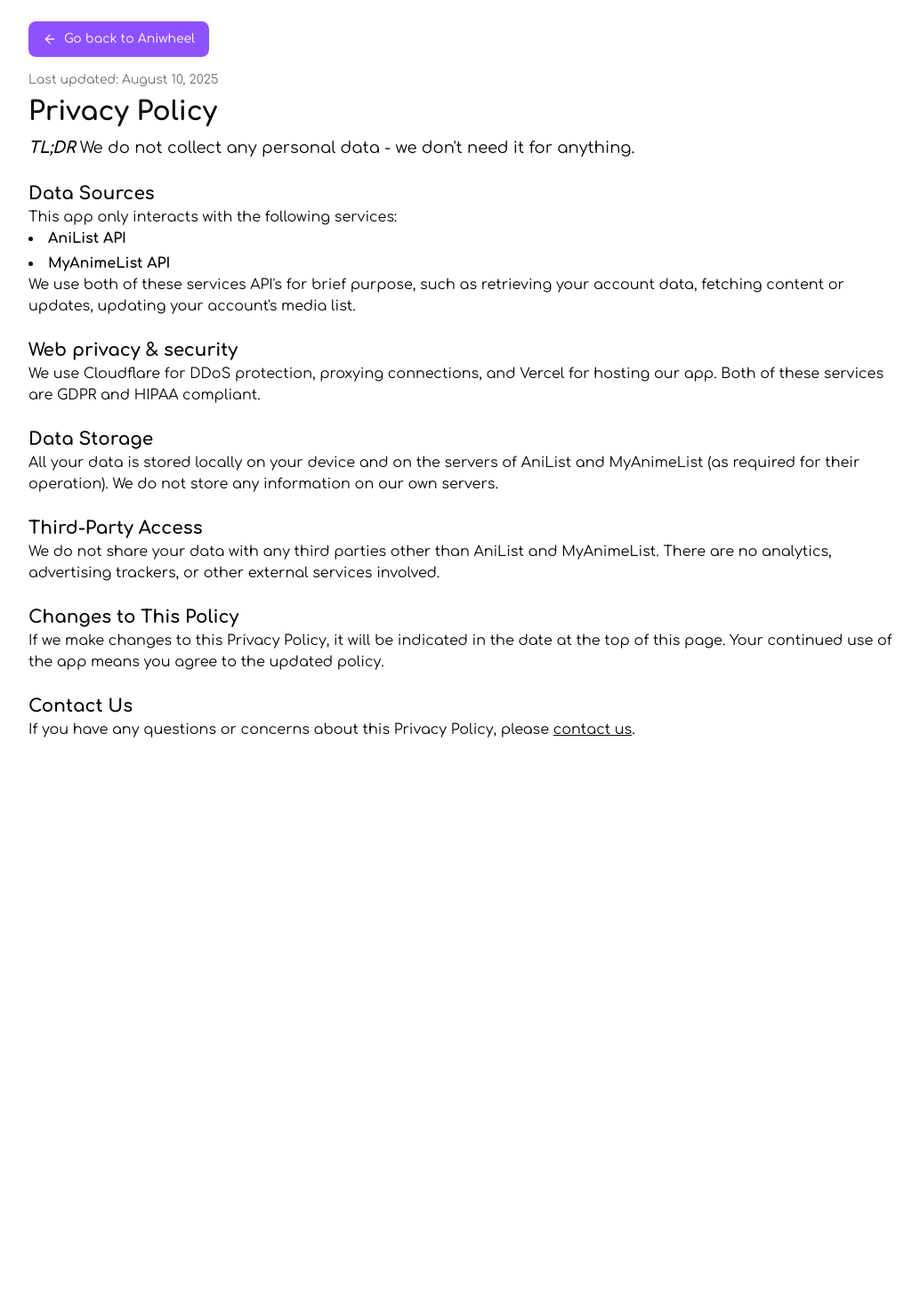
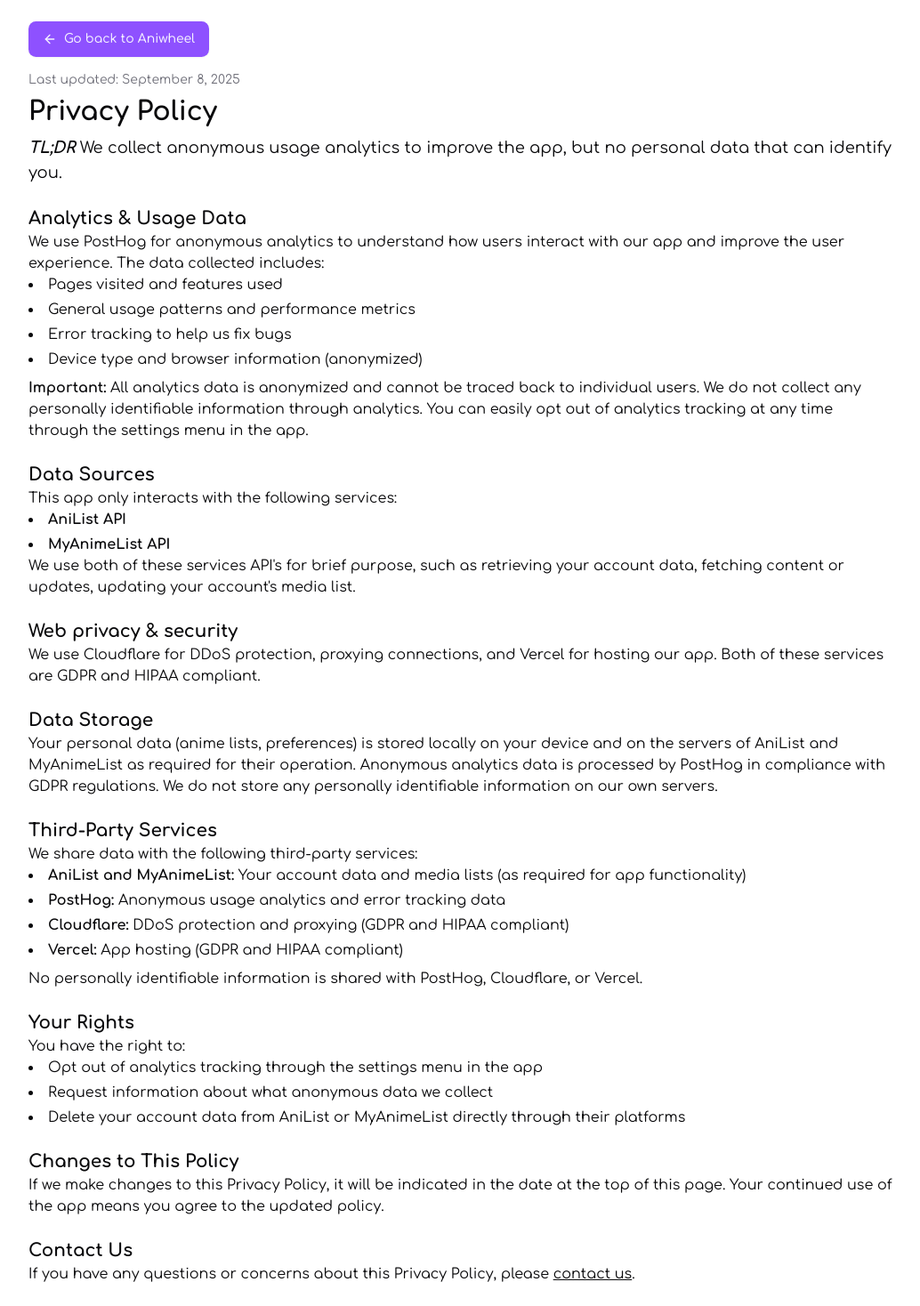
Before and after one commit to Jgrtowy/aniwheel, a Next.js app: page /privacy in a window 1280 px wide. Shown: the whole page at 89% size, without its empty margins (120-1154 px from the left). Before the commit the page ends 856 px from the top, so only its background shows below. Built offline with nearby package versions, Linux system fonts and the light colour scheme; no server answers.

Commit message:
Add posthog analytics

```diff
--- a/next.config.ts
+++ b/next.config.ts
@@ -5,7 +5,7 @@
         remotePatterns: [
             {
                 protocol: "https",
-                hostname: "s4.anilist.co",
+                hostname: "*.anilist.co",
                 port: "",
                 pathname: "/**",
             },
@@ -29,6 +29,20 @@
             },
         ];
     },
+    async rewrites() {
+        return [
+            {
+                source: "/skibidi/static/:path*",
+                destination: "https://eu-assets.i.posthog.com/static/:path*",
+            },
+            {
+                source: "/skibidi/:path*",
+                destination: "https://eu.i.posthog.com/:path*",
+            },
+        ];
+    },
+    // This is required to support PostHog trailing slash API requests
+    skipTrailingSlashRedirect: true,
 };
 
 export default nextConfig;
--- a/package.json
+++ b/package.json
@@ -41,6 +41,8 @@
     "next-auth": "^4.24.11",
     "next-themes": "^0.4.6",
     "ogl": "^1.0.11",
+    "posthog-js": "^1.261.7",
+    "posthog-node": "^5.8.2",
     "react": "^19.0.0",
     "react-dom": "^19.0.0",
     "sonner": "^2.0.6",
--- a/src/app/privacy/page.tsx
+++ b/src/app/privacy/page.tsx
@@ -6,10 +6,10 @@
 
 export const metadata: Metadata = {
     title: "Privacy Policy",
-    description: "Aniwheel Privacy Policy - Learn how we protect your data and privacy. We don't collect personal data and only interact with AniList and MyAnimeList APIs.",
+    description: "Aniwheel Privacy Policy - Learn how we protect your data and privacy. We collect anonymous analytics to improve the app, but no personal data that can identify you.",
     openGraph: {
         title: "Privacy Policy | Aniwheel",
-        description: "Aniwheel Privacy Policy - Learn how we protect your data and privacy. We don't collect personal data and only interact with AniList and MyAnimeList APIs.",
+        description: "Aniwheel Privacy Policy - Learn how we protect your data and privacy. We collect anonymous analytics to improve the app, but no personal data that can identify you.",
     },
     robots: { index: true, follow: true },
 };
@@ -24,14 +24,28 @@
                         Go back to Aniwheel
                     </Button>
                 </Link>
-                <p className="text-sm text-muted-foreground">Last updated: August 10, 2025</p>
+                <p className="text-sm text-muted-foreground">Last updated: September 8, 2025</p>
                 <h1 className="text-3xl font-bold">Privacy Policy</h1>
                 <h2 className="text-lg">
-                    <span className="font-bold italic">TL;DR</span> We do not collect any personal data - we don't need it for anything.
+                    <span className="font-bold italic">TL;DR</span> We collect anonymous usage analytics to improve the app, but no personal data that can identify you.
                 </h2>
             </header>
 
             <main className="space-y-6">
+                <section>
+                    <h2 className="text-xl font-bold">Analytics & Usage Data</h2>
+                    <p>We use PostHog for anonymous analytics to understand how users interact with our app and improve the user experience. The data collected includes:</p>
+                    <ul className="list-disc list-inside space-y-1">
+                        <li>Pages visited and features used</li>
+                        <li>General usage patterns and performance metrics</li>
+                        <li>Error tracking to help us fix bugs</li>
+                        <li>Device type and browser information (anonymized)</li>
+                    </ul>
+                    <p className="mt-2">
+                        <strong>Important:</strong> All analytics data is anonymized and cannot be traced back to individual users. We do not collect any personally identifiable information through analytics. You can easily opt out of analytics tracking at any time through the settings menu in the app.
+                    </p>
+                </section>
+
                 <section>
                     <h2 className="text-xl font-bold">Data Sources</h2>
                     <p>This app only interacts with the following services:</p>
@@ -53,12 +67,40 @@
 
                 <section>
                     <h2 className="text-xl font-bold">Data Storage</h2>
-                    <p>All your data is stored locally on your device and on the servers of AniList and MyAnimeList (as required for their operation). We do not store any information on our own servers.</p>
+                    <p>
+                        Your personal data (anime lists, preferences) is stored locally on your device and on the servers of AniList and MyAnimeList as required for their operation. Anonymous analytics data is processed by PostHog in compliance with GDPR regulations. We do not store any personally identifiable
+                        information on our own servers.
+                    </p>
                 </section>
 
                 <section>
-                    <h2 className="text-xl font-bold">Third-Party Access</h2>
-                    <p>We do not share your data with any third parties other than AniList and MyAnimeList. There are no analytics, advertising trackers, or other external services involved.</p>
+                    <h2 className="text-xl font-bold">Third-Party Services</h2>
+                    <p>We share data with the following third-party services:</p>
+                    <ul className="list-disc list-inside space-y-1">
+                        <li>
+                            <strong>AniList and MyAnimeList:</strong> Your account data and media lists (as required for app functionality)
+                        </li>
+                        <li>
+                            <strong>PostHog:</strong> Anonymous usage analytics and error tracking data
+                        </li>
+                        <li>
+                            <strong>Cloudflare:</strong> DDoS protection and proxying (GDPR and HIPAA compliant)
+                        </li>
+                        <li>
+                            <strong>Vercel:</strong> App hosting (GDPR and HIPAA compliant)
+                        </li>
+                    </ul>
+                    <p className="mt-2">No personally identifiable information is shared with PostHog, Cloudflare, or Vercel.</p>
+                </section>
+
+                <section>
+                    <h2 className="text-xl font-bold">Your Rights</h2>
+                    <p>You have the right to:</p>
+                    <ul className="list-disc list-inside space-y-1">
+                        <li>Opt out of analytics tracking through the settings menu in the app</li>
+                        <li>Request information about what anonymous data we collect</li>
+                        <li>Delete your account data from AniList or MyAnimeList directly through their platforms</li>
+                    </ul>
                 </section>
 
                 <section>
--- a/src/components/AnimeCard.tsx
+++ b/src/components/AnimeCard.tsx
@@ -18,6 +18,7 @@
           variant?: "default" | "compact";
           showDetails?: boolean;
           className?: string;
+          isRecommendation?: boolean;
       }
     | {
           anime: MediaItem;
@@ -25,10 +26,11 @@
           variant?: "default" | "compact";
           showDetails?: boolean;
           className?: string;
+          isRecommendation?: boolean;
       };
 
 const AnimeCard = memo(function AnimeCard(props: AnimeCardProps) {
-    const { anime, isStatic, variant = "default", showDetails = true, className } = props;
+    const { anime, isStatic, variant = "default", showDetails = true, className, isRecommendation = false } = props;
     const checked = isStatic ? true : props.checked;
 
     const { toggleSelectedMedia } = useAnimeStore();
@@ -37,8 +39,8 @@
 
     const getCardClasses = () => {
         if (variant === "compact") return cn("relative flex flex-col justify-between p-0.5 rounded-lg transition-all overflow-hidden aspect-square", !isStatic && "cursor-pointer", checked ? "brightness-100 opacity-100" : "brightness-75 opacity-75", className);
-        if (viewMode === "list") return cn("relative flex sm:flex-row gap-2 items-center rounded-2xl");
-        if (viewMode === "compact") return cn("relative flex flex-row gap-2 items-center");
+        if (viewMode === "list" && !isRecommendation) return cn("relative flex sm:flex-row gap-2 items-center rounded-2xl");
+        if (viewMode === "compact" && !isRecommendation) return cn("relative flex flex-row gap-2 items-center");
         return cn(
             "relative flex flex-col justify-between p-1 sm:p-2 rounded-lg brightness-75 opacity-75 w-[calc(100%-2rem)] sm:w-full sm:scale-90 aspect-[4] sm:aspect-square",
             !isStatic && "cursor-pointer transition-all duration-125 outline-none focus-visible:border-ring focus-visible:ring-ring/75 focus-visible:ring-[3px]",
@@ -52,7 +54,7 @@
 
     return (
         <>
-            {viewMode === "grid" && (
+            {(viewMode === "grid" || isRecommendation) && (
                 <CardElement className={getCardClasses()} {...cardProps}>
                     {!isStatic && <span className="sr-only">Select {getTitleWithPreference(anime)}</span>}
                     <div className={cn("absolute inset-0 -z-20 rounded-lg transition-all ease-in-out duration-700 scale-75 brightness-50", checked && "scale-100 brightness-50")}>
@@ -102,7 +104,7 @@
                     </div>
                 </CardElement>
             )}
-            {viewMode !== "grid" && (
+            {viewMode !== "grid" && !isRecommendation && (
                 <div className={cn(getCardClasses())}>
                     <div className="flex items-center gap-2">
                         <Checkbox id={`anime-checkbox-${anime.id}`} checked={checked} onCheckedChange={() => toggleSelectedMedia(anime.id)} className="transition-all duration-200 scale-100 ease-in-out hover:scale-125 cursor-pointer sm:size-4 size-6" />
--- a/src/components/Recommendations.tsx
+++ b/src/components/Recommendations.tsx
@@ -121,7 +121,7 @@
             <CollapsibleContent className="flex flex-col gap-4 px-4 pb-4 open overflow-hidden transition-all data-[state=closed]:animate-collapsible-up data-[state=open]:animate-collapsible-down peer-hover:bg-accent peer-hover:text-accent-foreground dark:peer-hover:bg-accent/50">
                 {displayedRecommendations.map((rec) => (
                     <div key={rec.id} className="grid grid-cols-5">
-                        <AnimeCard isStatic={true} anime={rec.media} variant="compact" showDetails={false} className="col-span-2 rounded-md" />
+                        <AnimeCard isStatic={true} anime={rec.media} variant="compact" showDetails={false} className="col-span-2 rounded-md" isRecommendation={true} />
                         <div className="flex justify-center items-center px-2 col-span-1">
                             <Tooltip>
                                 <TooltipTrigger asChild>
@@ -137,7 +137,7 @@
                                 </TooltipContent>
                             </Tooltip>
                         </div>
-                        <AnimeCard isStatic={true} anime={rec.mediaRecommendation} variant="compact" className="col-span-2 rounded-md" />
+                        <AnimeCard isStatic={true} anime={rec.mediaRecommendation} variant="compact" className="col-span-2 rounded-md" isRecommendation={true} />
                     </div>
                 ))}
                 {hasMoreRecommendations && (
--- a/src/components/SettingsMenu.tsx
+++ b/src/components/SettingsMenu.tsx
@@ -1,5 +1,6 @@
 import { Laptop, Moon, Settings, Sun } from "lucide-react";
 import { useTheme } from "next-themes";
+import posthog from "posthog-js";
 import React, { useEffect } from "react";
 import { Button } from "~/components/ui/button";
 import { Label } from "~/components/ui/label";
@@ -13,13 +14,21 @@
 import { useSession } from "~/providers/session-provider";
 
 export default function SettingsMenu() {
-    const { preferredImageSize, setPreferredImageSize, preferredTitleLanguage, setPreferredTitleLanguage, skipLandingAnimation, setSkipLandingAnimation, enableTickSounds, setEnableTickSounds } = useSettingsStore();
+    const { preferredImageSize, setPreferredImageSize, preferredTitleLanguage, setPreferredTitleLanguage, skipLandingAnimation, setSkipLandingAnimation, enableTickSounds, setEnableTickSounds, analyticsEnabled, setAnalyticsEnabled } = useSettingsStore();
     const { theme, setTheme } = useTheme();
     const session = useSession();
 
     useEffect(() => {
         if (session?.activeProvider === "myanimelist" && preferredImageSize === "extraLarge") setPreferredImageSize("large");
     }, [session?.activeProvider, preferredImageSize]);
+
+    useEffect(() => {
+        if (analyticsEnabled) {
+            posthog.opt_in_capturing();
+            return;
+        }
+        posthog.opt_out_capturing();
+    }, [analyticsEnabled]);
 
     return (
         <Popover>
@@ -42,6 +51,11 @@
                         </ToggleGroup>
                     </div>
                     <Separator />
+                    <div className="flex flex-col gap-1 px-4">
+                        <Label>Analytics</Label>
+                        <span className="text-xs text-muted-foreground">Enable or disable analytics tracking.</span>
+                        <Switch checked={analyticsEnabled} onCheckedChange={setAnalyticsEnabled} />
+                    </div>
                     <div className="flex flex-col gap-1 px-4">
                         <Label>Theme</Label>
                         <span className="text-xs text-muted-foreground">Changes the appearance of the app.</span>
--- /dev/null
+++ b/src/instrumentation-client.ts
@@ -0,0 +1,9 @@
+import posthog from "posthog-js";
+
+posthog.init(process.env.NEXT_PUBLIC_POSTHOG_KEY ?? "", {
+    api_host: "/skibidi",
+    ui_host: "https://eu.posthog.com",
+    defaults: "2025-05-24",
+    capture_exceptions: true,
+    debug: process.env.NODE_ENV === "development",
+});
--- a/src/lib/store.ts
+++ b/src/lib/store.ts
@@ -76,6 +76,7 @@
     skipLandingAnimation: boolean;
     enableTickSounds: boolean;
     viewMode: "grid" | "list" | "compact";
+    analyticsEnabled: boolean;
 
     setPreferredTitleLanguage: (lang: TitleLanguage) => void;
     setPreferredImageSize: (size: ImageSize) => void;
@@ -83,6 +84,7 @@
     setSkipLandingAnimation: (skip: boolean) => void;
     setEnableTickSounds: (enable: boolean) => void;
     setViewMode: (mode: "grid" | "list" | "compact") => void;
+    setAnalyticsEnabled: (enabled: boolean) => void;
 }
 
 export const useAnimeStore = create<AnimeStore>((set, get) => ({
@@ -313,6 +315,7 @@
             skipLandingAnimation: false,
             enableTickSounds: true,
             viewMode: "grid",
+            analyticsEnabled: true,
 
             setPreferredTitleLanguage: (lang) => set({ preferredTitleLanguage: lang }),
             setPreferredImageSize: (size) => set({ preferredImageSize: size }),
@@ -320,6 +323,7 @@
             setSkipLandingAnimation: (skip) => set({ skipLandingAnimation: skip }),
             setEnableTickSounds: (enable) => set({ enableTickSounds: enable }),
             setViewMode: (mode) => set({ viewMode: mode }),
+            setAnalyticsEnabled: (enabled) => set({ analyticsEnabled: enabled }),
         }),
         { name: "aniwheel-settings" },
     ),
```
Also changed, not shown: public/robots.txt, 1 other file (tests, documents, lock files or other folders).
